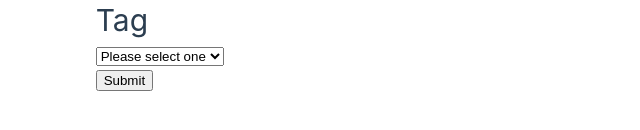
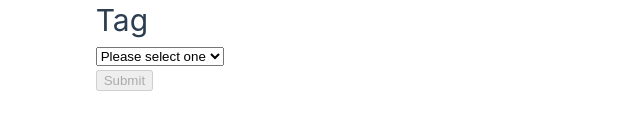
Before and after one commit to LueKely/Magic-Potion-Shop, a Vue app: page / in a window 1280 px wide. Both pictures are taken after a click on the button "Create". Shown: the part 524-654 px from the top of the page, without its empty margins (319-959 px from the left). Built offline with nearby package versions, Linux system fonts and the light colour scheme.

Commit message:
Added Buggy RegEx

```diff
--- a/src/components/FormInput.vue
+++ b/src/components/FormInput.vue
@@ -15,6 +15,9 @@
 	<div>
 		<h1>Price</h1>
 		<input type="text" placeholder="Input Price" v-model="item.options.price" />
+		<div v-show="checkReg">
+			<p>Invalid Charaters Please only put numbers</p>
+		</div>
 	</div>
 	<!-- Item URL Photo -->
 	<div>
@@ -32,7 +35,7 @@
 		</select>
 	</div>
 	<div>
-		<button @click="sendItem">Submit</button>
+		<button @click="sendItem" :disabled="checkForm">Submit</button>
 	</div>
 
 	<!-- image to be uploaded -->
@@ -42,8 +45,22 @@
 </template>
 
 <script setup>
-	import { ref } from 'vue';
+	import { ref, computed } from 'vue';
 
+	const checkForm = computed(() => {
+		return (
+			item.value.options.url == '' ||
+			item.value.options.tag == '' ||
+			item.value.options.label == '' ||
+			item.value.options.price == '' ||
+			reg.value.test(item.value.options.price)
+		);
+	});
+	const checkReg = computed(() => {
+		return reg.value.test(item.value.options.price);
+	});
+
+	const reg = ref(/[a-zA-Z]/g);
 	const item = ref({ options: { url: '', tag: '', label: '', price: '' } });
 
 	const emit = defineEmits(['item-out']);
--- a/src/components/InputItems.vue
+++ b/src/components/InputItems.vue
@@ -27,9 +27,12 @@
 				</select>
 			</div>
 			<textarea v-model="copyItem.label"></textarea>
+			<div v-if="reg.test(copyItem.price)">
+				Invalide Input Please Use Numbers Only
+			</div>
 			<textarea v-model="copyItem.price"></textarea>
 			<div>
-				<button @click="emitEdit">Submit</button
+				<button @click="emitEdit" :disabled="checkForm">Submit</button
 				><button @click="makeFalse">cancel</button>
 			</div>
 		</div>
@@ -42,11 +45,23 @@
 	</div>
 </template>
 <script setup>
-	import { ref } from 'vue';
+	import { ref, computed } from 'vue';
 	const isEdit = ref(false);
 	const prop = defineProps({ item: Object, index: Number });
 	const emit = defineEmits(['edited-item', 'index-item']);
 	const copyItem = ref({ ...prop.item });
+	const reg = ref(/[a-zA-Z]/g);
+
+	const checkForm = computed(() => {
+		return (
+			copyItem.value.url == '' ||
+			copyItem.value.tag == '' ||
+			copyItem.value.label == '' ||
+			copyItem.value.price == '' ||
+			reg.value.test(copyItem.value.price)
+		);
+	});
+
 	const index = ref(prop.index);
 
 	function emitEdit() {
```
